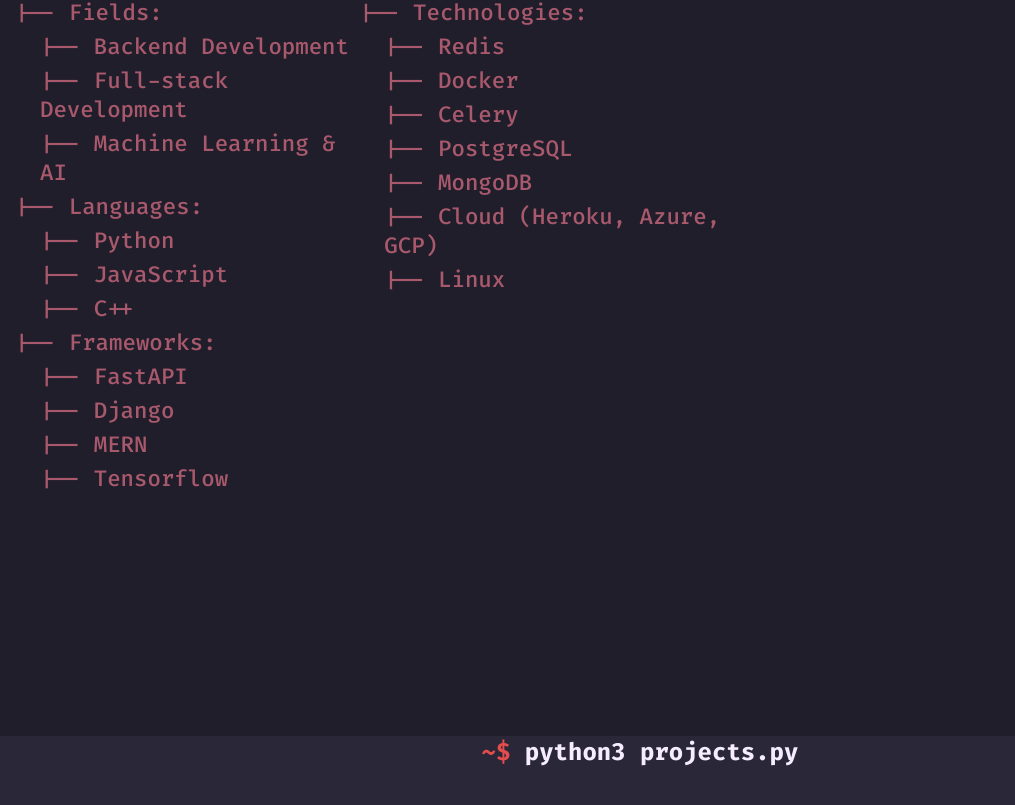
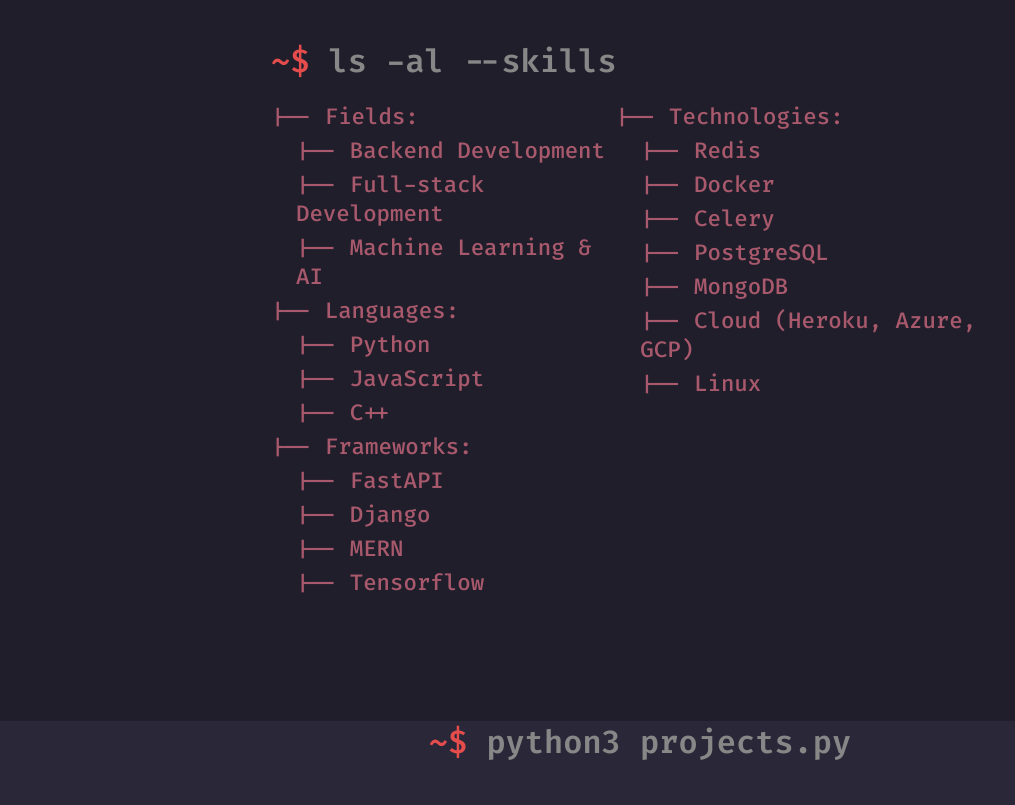
Before and after one commit to outoflaksh/my-own-site, a React (Create React App) app: page / in a window 1280 px wide. Shown: the part 879-1684 px from the top of the page, without its empty margins (0-1015 px from the left). Built offline with nearby package versions, Linux system fonts and the light colour scheme.

Commit message:
style fixes

```diff
--- a/src/components/Skills/Skills.jsx
+++ b/src/components/Skills/Skills.jsx
@@ -1,8 +1,9 @@
+import "../../styles/layout.css";
 import "../../styles/skills.css";
 
 const Skills = () => {
     return (
-        <section className="page-section bg2 skills-container">
+        <section className="page-section bg2 skills-container flex-col">
             <div className="skills-list-container">
                 <h1>
                     <span>~$</span> ls -al --skills
--- a/src/styles/projects.css
+++ b/src/styles/projects.css
@@ -1,38 +1,10 @@
-.box {
-    /* Required properties */
-    position: relative;
-    background: transparent;
-
-    /* Use  your own styles here */
-    margin: 45px;
-    width: 250px;
-    height: 123px;
-  }
-
-.box {
-    z-index: -1;
-    position: absolute;
-    top: 0;
-    right: 0;
-    bottom: 0;
-    left: 0;
-    background: linear-gradient(-14deg, #e81cff 0%, #40c9ff 100% );
-    transform: translate3d(0px, 3px, 0) scale(0.95);
-    filter: blur(20px);
-    opacity: var(0.7);
-    transition: opacity 0.3s;
-    border-radius: inherit;
+.projects-container h1 {
+    color: #878787;
+    font-size: 2rem;
+    font-weight: 600;
+    margin: auto;
 }
 
-
-.box::after {
-    content: "";
-    z-index: -1;
-    position: absolute;
-    top: 0;
-    right: 0;
-    bottom: 0;
-    left: 0;
-    background: inherit;
-    border-radius: inherit;
+h1 span {
+    color: #E54D4D;
 }
```
Also changed, not shown: 1 other file (tests, documents, lock files or other folders).
